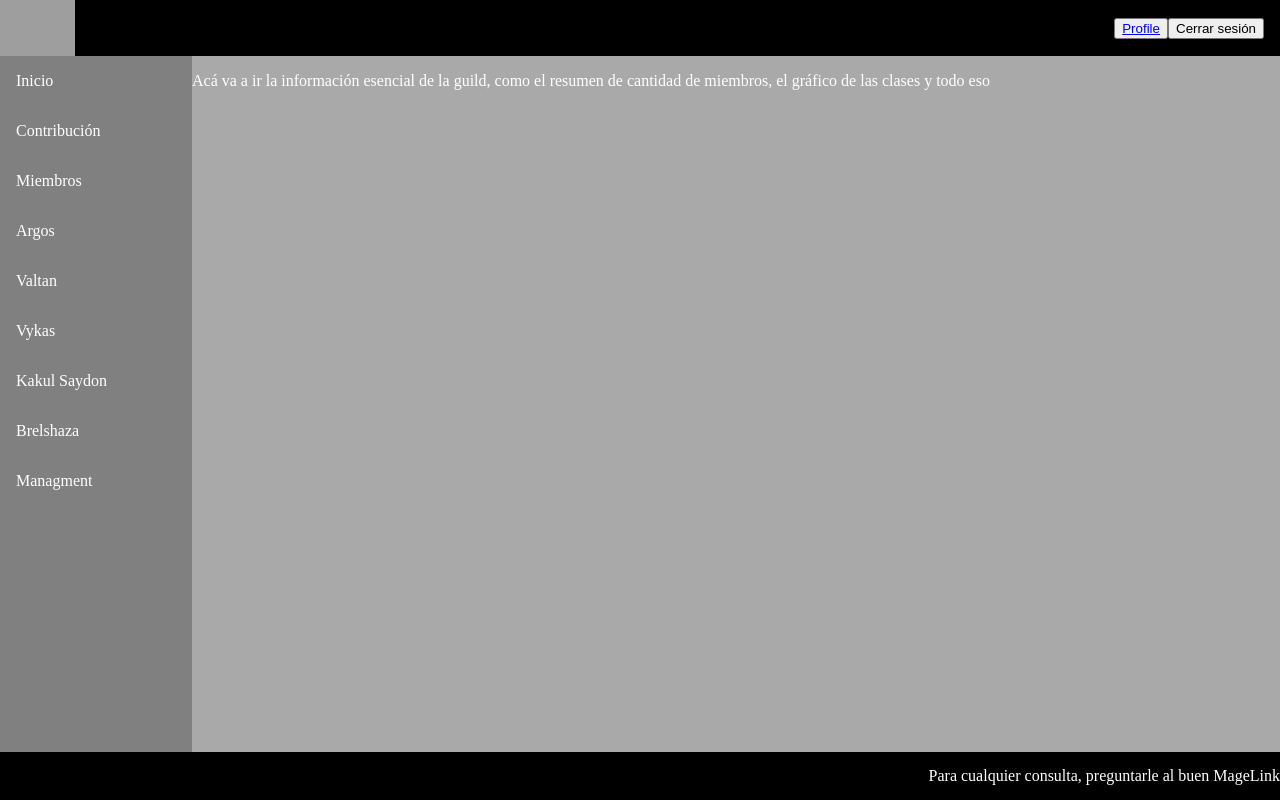
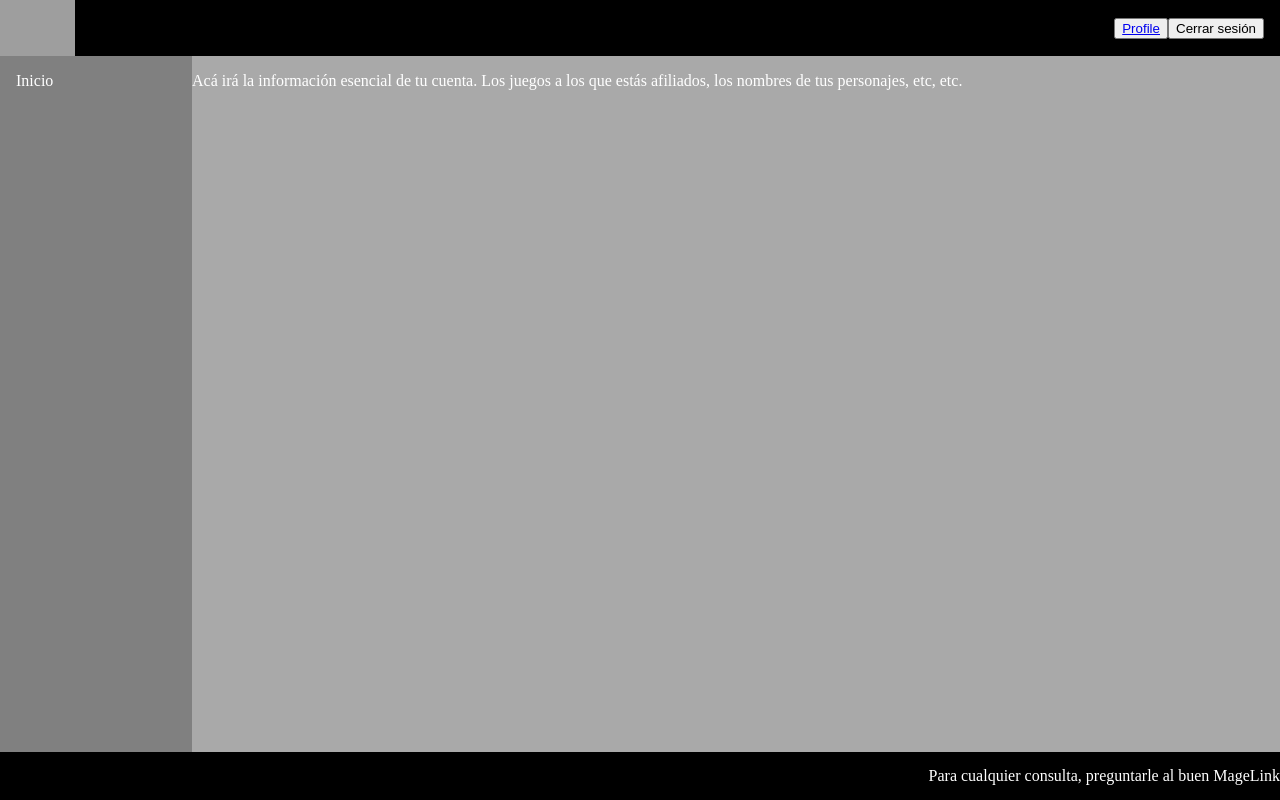
Before and after one commit to MageLnk/Guild_Manager_front_end, a React (Create React App) app: page / in a window 1280 px wide. Both pictures are taken after typing "Sample", "Sample123" into the empty fields and a click on the button "Enviar". Built offline with nearby package versions, Linux system fonts and the light colour scheme; grey boxes are pictures that could not be loaded.

Commit message:
Empezando a trabjar en el sidebard

```diff
--- a/src/App.js
+++ b/src/App.js
@@ -20,7 +20,7 @@ import FourOFour from "./Views/404";
 
 // App
 const App = () => {
-  const { auth, setAuth } = useContext(ContextApi);
+  const { auth, setAuth, temporaryUser } = useContext(ContextApi);
 
   // Auth login. Cuando carga la aplicación, esta extrae el authenticate del localstorage que será "true" o "false"
   // Compara, "true" con su booleano. La comparación responderá el booleano como la única opción disponible
@@ -34,9 +34,10 @@ const App = () => {
     localStorage.setItem("authenticate", auth);
   }, [auth]);
 
+  console.log(temporaryUser);
   return (
     <Routes>
-      {/* Si yo no estoy Authenticado, la única ruta disponible es /login */}
+      {/* Si no estoy Authenticado, la única ruta disponible es /login */}
       {!auth && (
         <Route
           path="/login"
@@ -49,19 +50,10 @@ const App = () => {
           }
         />
       )}
-      {/* Si yo estoy Authenticado, tengo acceso a todas las rutas */}
+      {/* Si ya estoy Authenticado, tengo acceso a todas las rutas */}
       {auth && (
         <>
           <Route path="/" element={<Home />} />
-          <Route path="/argos" element={<Argos />} />
-          <Route path="/vykas" element={<Vykas />} />
-          <Route path="/valtan" element={<Valtan />} />
-          <Route path="/members" element={<Members />} />
-          <Route path="/profile" element={<Profile />} />
-          <Route path="/brelshaza" element={<Brelshaza />} />
-          <Route path="/managment" element={<Managment />} />
-          <Route path="/kakul-saydon" element={<KakulSaydon />} />
-          <Route path="/contribution" element={<Contribution />} />
         </>
       )}
       {/* Si intento entrar al login estando logeado, redirecciona al home. No existe 404 */}
@@ -71,3 +63,16 @@ const App = () => {
 };
 
 export default App;
+
+/*
+  <Route path="/argos" element={<Argos />} />
+          <Route path="/vykas" element={<Vykas />} />
+          <Route path="/valtan" element={<Valtan />} />
+          <Route path="/members" element={<Members />} />
+          <Route path="/profile" element={<Profile />} />
+          <Route path="/brelshaza" element={<Brelshaza />} />
+          <Route path="/managment" element={<Managment />} />
+          <Route path="/kakul-saydon" element={<KakulSaydon />} />
+          <Route path="/contribution" element={<Contribution />} />
+
+*/
--- a/src/Context/ContextApi/Provider.js
+++ b/src/Context/ContextApi/Provider.js
@@ -8,6 +8,19 @@ const ContextProvider = ({ children }) => {
   const [auth, setAuth] = useState(null);
   const [hasError, setHasError] = useState(false);
   const [errorMessage, setErrorMessage] = useState("");
+
+  // Temporal
+  const [temporaryUser, settemporaryUser] = useState({
+    userName: "MageLink",
+    password: "1234",
+    games: {
+      aion: false,
+      blackDesert: true,
+      finalFantasyXIV: false,
+      lostArk: true,
+      worldOfWarcraft: true,
+    },
+  });
 
   //API CALL
 
@@ -38,6 +51,7 @@ const ContextProvider = ({ children }) => {
         auth,
         setAuth,
         getLogin,
+        temporaryUser,
       }}
     >
       {children}
--- a/src/Views/Home/index.jsx
+++ b/src/Views/Home/index.jsx
@@ -11,11 +11,8 @@ import MainContent from "./mainContent";
 //
 
 const Home = () => {
-  const { login } = useContext(ContextApi);
   //console.log("Checkin algo", login);
-  if (login === false) {
-    return <Login />;
-  } else {
+
   return (
     <div className="container">
       <Header />
@@ -27,7 +24,6 @@ const Home = () => {
       <Footer />
     </div>
   );
-  }
 };
 
 export default Home;
--- a/src/Views/Home/mainContent/index.js
+++ b/src/Views/Home/mainContent/index.js
@@ -2,8 +2,8 @@ const MainContent = () => {
   return (
     <div className="main-content">
       <p>
-        Acá va a ir la información esencial de la guild, como el resumen de
-        cantidad de miembros, el gráfico de las clases y todo eso
+        Acá irá la información esencial de tu cuenta. Los juegos a los que estás afiliados, los
+        nombres de tus personajes, etc, etc.
       </p>
     </div>
   );
--- a/src/components/sideBar/index.jsx
+++ b/src/components/sideBar/index.jsx
@@ -1,7 +1,9 @@
 import { Link } from "react-router-dom";
-//
+// Context
+
+// Style
 import "./style/style.css";
-//
+// App
 const SideBar = () => {
   return (
     <div className="side-bar">
@@ -10,46 +12,6 @@ const SideBar = () => {
           Inicio
         </Link>
       </p>
-      <p>
-        <Link className="hyper-link-decoration" to={`/contribution`}>
-          Contribución
-        </Link>
-      </p>
-      <p>
-        <Link className="hyper-link-decoration" to={`/members`}>
-          Miembros
-        </Link>
-      </p>
-      <p>
-        <Link className="hyper-link-decoration" to={`/argos`}>
-          Argos
-        </Link>
-      </p>
-      <p>
-        <Link className="hyper-link-decoration" to={`/valtan`}>
-          Valtan
-        </Link>
-      </p>
-      <p>
-        <Link className="hyper-link-decoration" to={`/vykas`}>
-          Vykas
-        </Link>
-      </p>
-      <p>
-        <Link className="hyper-link-decoration" to={`/kakul-saydon`}>
-          Kakul Saydon
-        </Link>
-      </p>
-      <p>
-        <Link className="hyper-link-decoration" to={`/brelshaza`}>
-          Brelshaza
-        </Link>
-      </p>
-      <p>
-        <Link className="hyper-link-decoration" to={`/managment`}>
-          Managment
-        </Link>
-      </p>
     </div>
   );
 };
```
Also changed, not shown: src/Routes/LostArk/index.jsx (deleted), src/Routes/finalFantasyXIV/index.jsx (deleted). Lines whose indentation alone changed are shown as unchanged.
